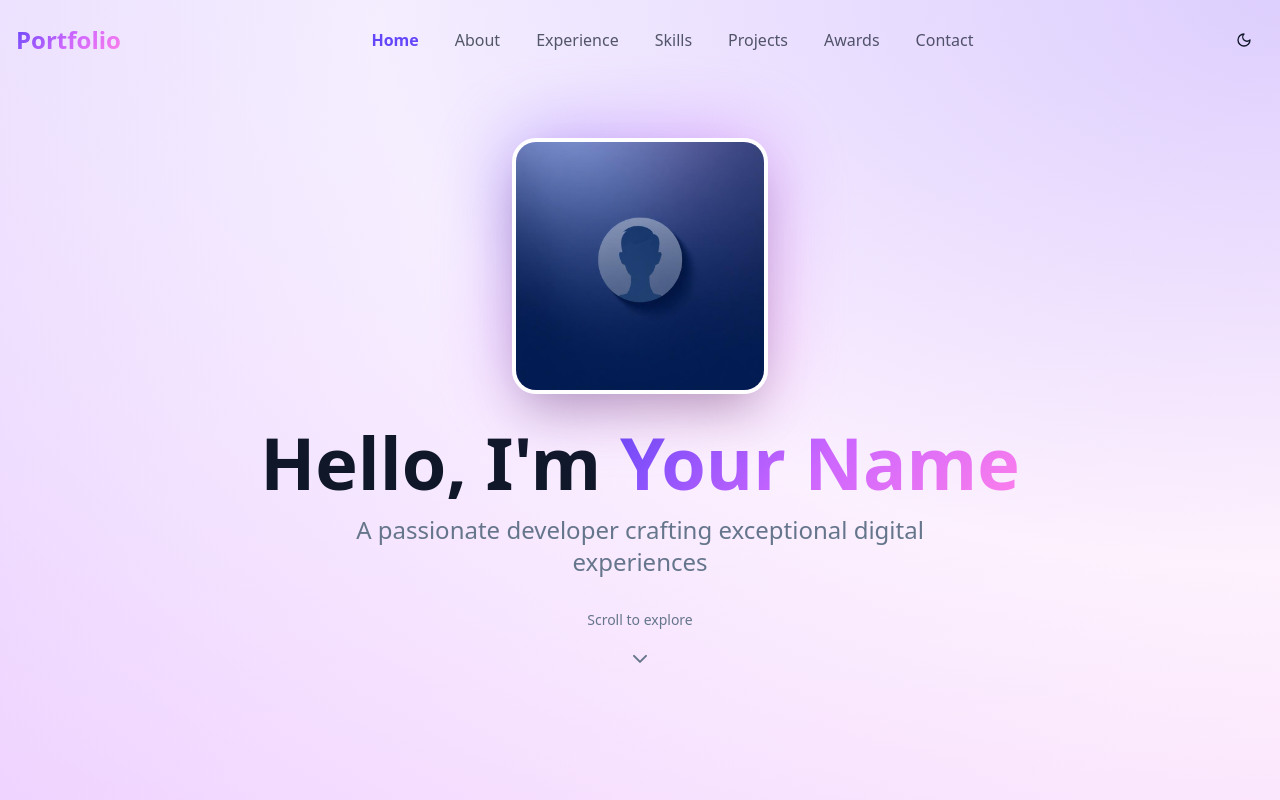
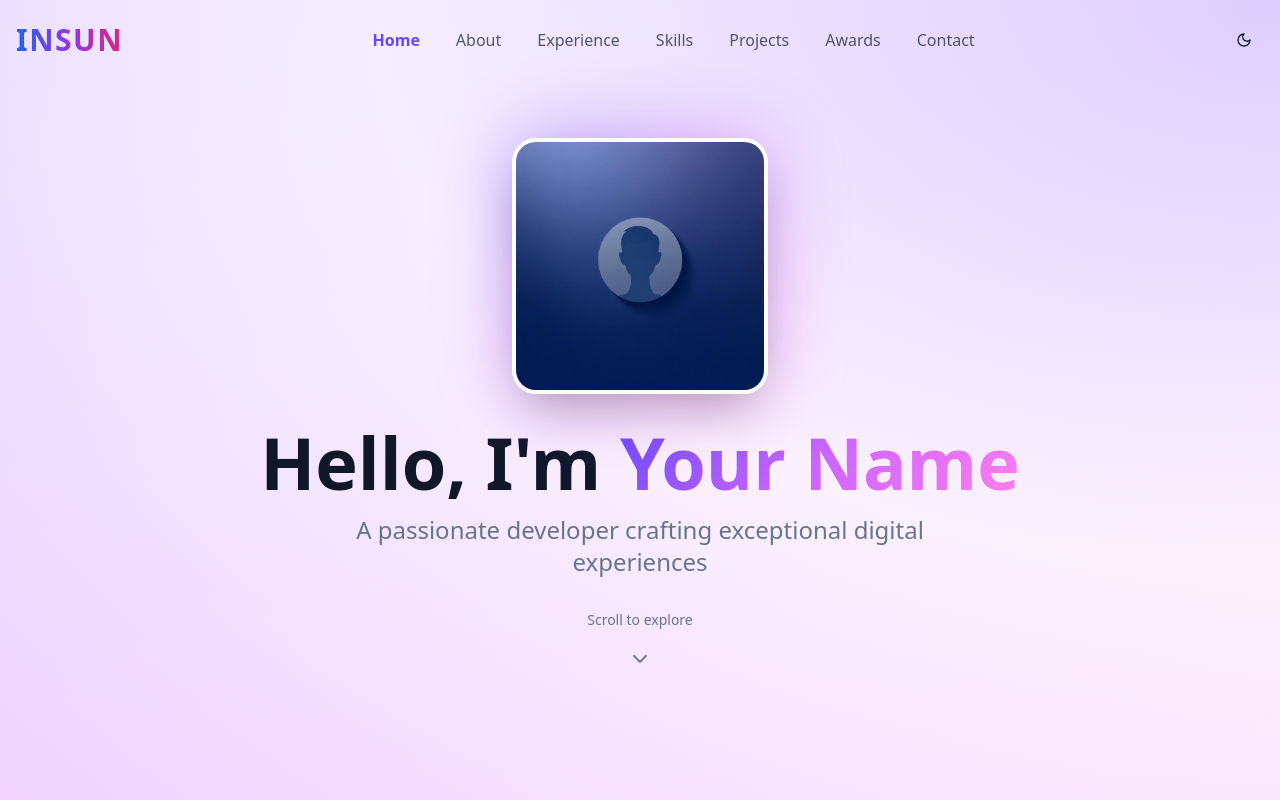
Before and after one commit to kiminsun/persona-build-suite, a React (Vite) app: page / in a window 1280 px wide. Shown: the top 800 px of the page. Built offline with nearby package versions, Linux system fonts and the light colour scheme; the HTML template or start-up script is replaced by a standard one.

Commit message:
feat:logo modify

```diff
--- a/src/components/Navigation.tsx
+++ b/src/components/Navigation.tsx
@@ -81,11 +81,11 @@ export default function Navigation({ onLogoClick, logoClickCount }: NavigationPr
             {/* Logo */}
             <button
               onClick={onLogoClick}
-              className="text-2xl font-bold bg-gradient-portfolio bg-clip-text text-transparent hover:scale-105 transition-transform"
+              className="text-3xl font-black bg-gradient-to-r from-blue-600 via-purple-600 to-pink-600 bg-clip-text text-transparent hover:scale-110 transition-all duration-300 tracking-wider"
             >
-              Portfolio
+              INSUN
               {logoClickCount > 0 && logoClickCount < 5 && (
-                <span className="text-xs ml-1 text-muted-foreground">({logoClickCount})</span>
+                <span className="text-xs ml-2 text-muted-foreground font-normal">({logoClickCount})</span>
               )}
             </button>
 
```
